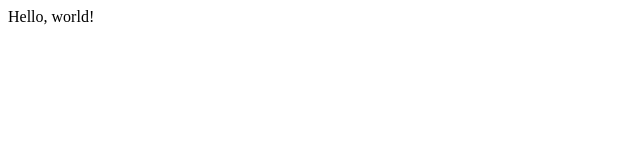
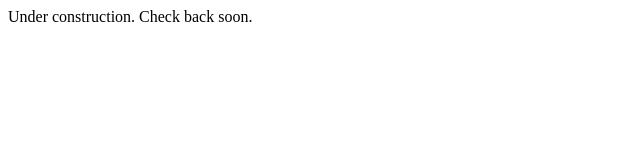
Before and after one commit to radiantoncology/radiantoncology.github.io, a plain HTML site: page index.html in a window 1280 px wide. Shown: the whole page, without its empty margins (0-640 px from the left). Drawn offline with Linux system fonts and the light colour scheme.

Commit message:
Update index.html

```diff
--- a/index.html
+++ b/index.html
@@ -1 +1 @@
-<html>Hello, world!</html>
+<html>Under construction.  Check back soon.</html>
```
